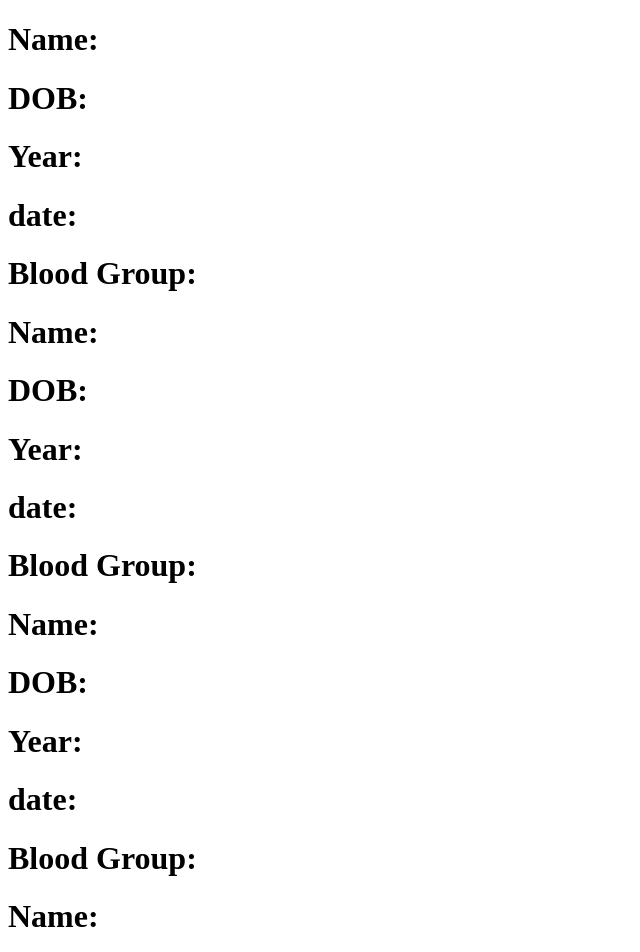
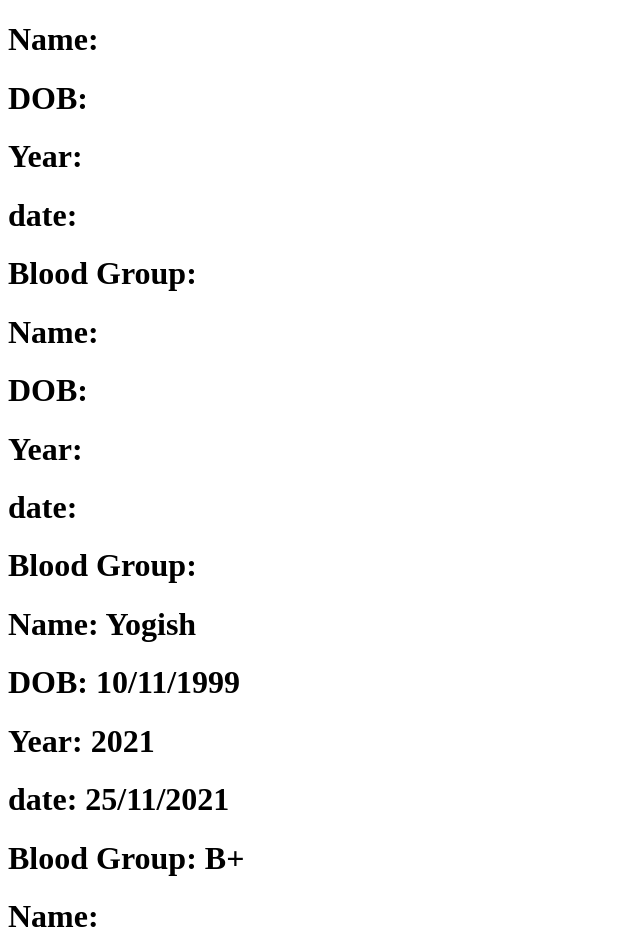
Before and after one commit to hilsondeveloper/GOtech, a plain HTML site: page index.html in a window 1280 px wide. Shown: the top 952 px of the page, without its empty margins (0-640 px from the left). Drawn offline with Linux system fonts and the light colour scheme.

Commit message:
detail updated

```diff
--- a/index.html
+++ b/index.html
@@ -21,11 +21,11 @@
 <h1>Blood Group:</h1>
 
 	<!-- YOGI -->
-<h1>Name:</h1>
-<h1>DOB:</h1>
-<h1>Year:</h1>
-<h1>date:</h1>
-<h1>Blood Group:</h1>
+<h1>Name: Yogish</h1>
+<h1>DOB: 10/11/1999</h1>
+<h1>Year: 2021</h1>
+<h1>date: 25/11/2021</h1>
+<h1>Blood Group: B+</h1>
 
 
 	<!-- Hilson peer Mohamed-->
```
